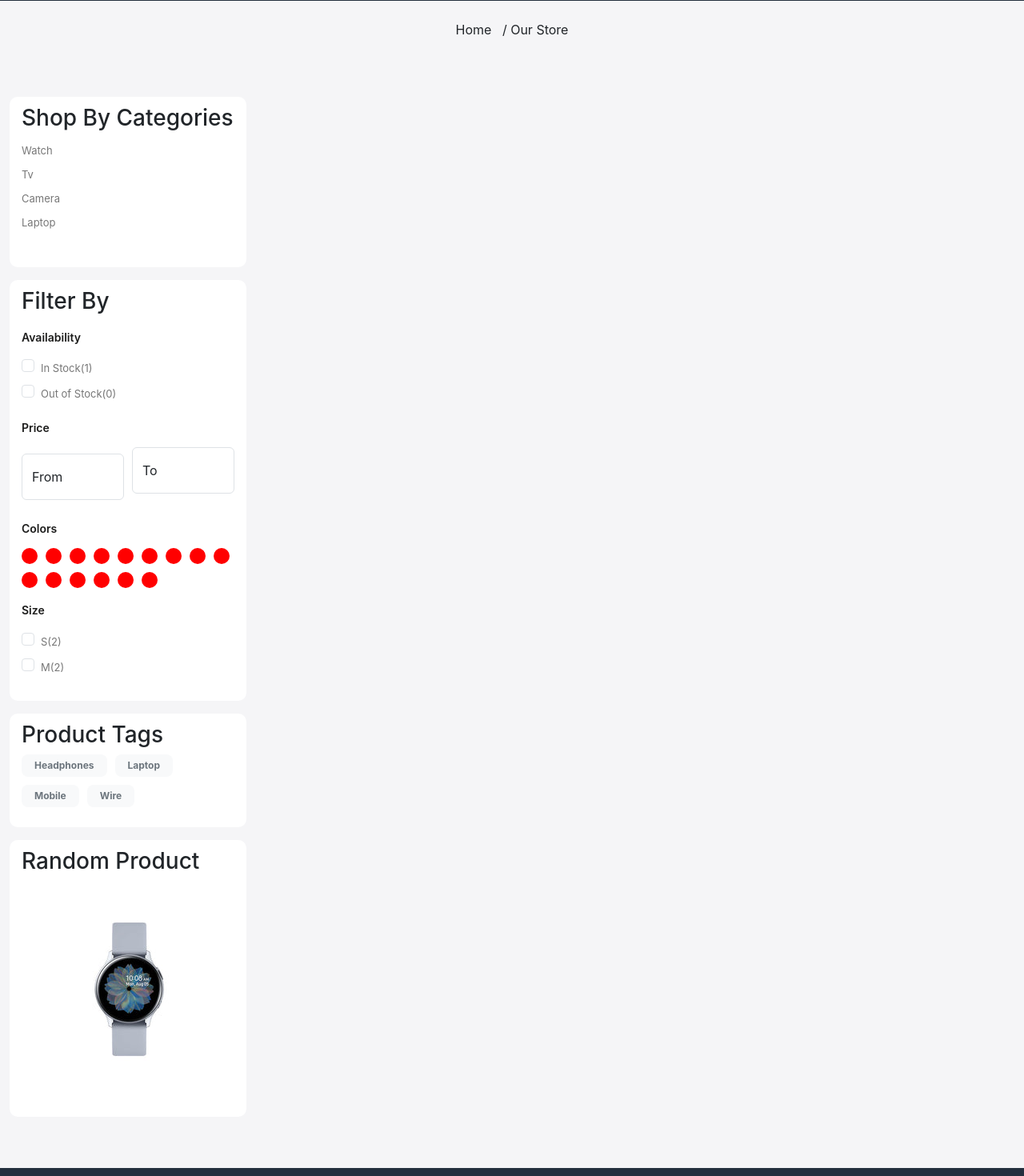
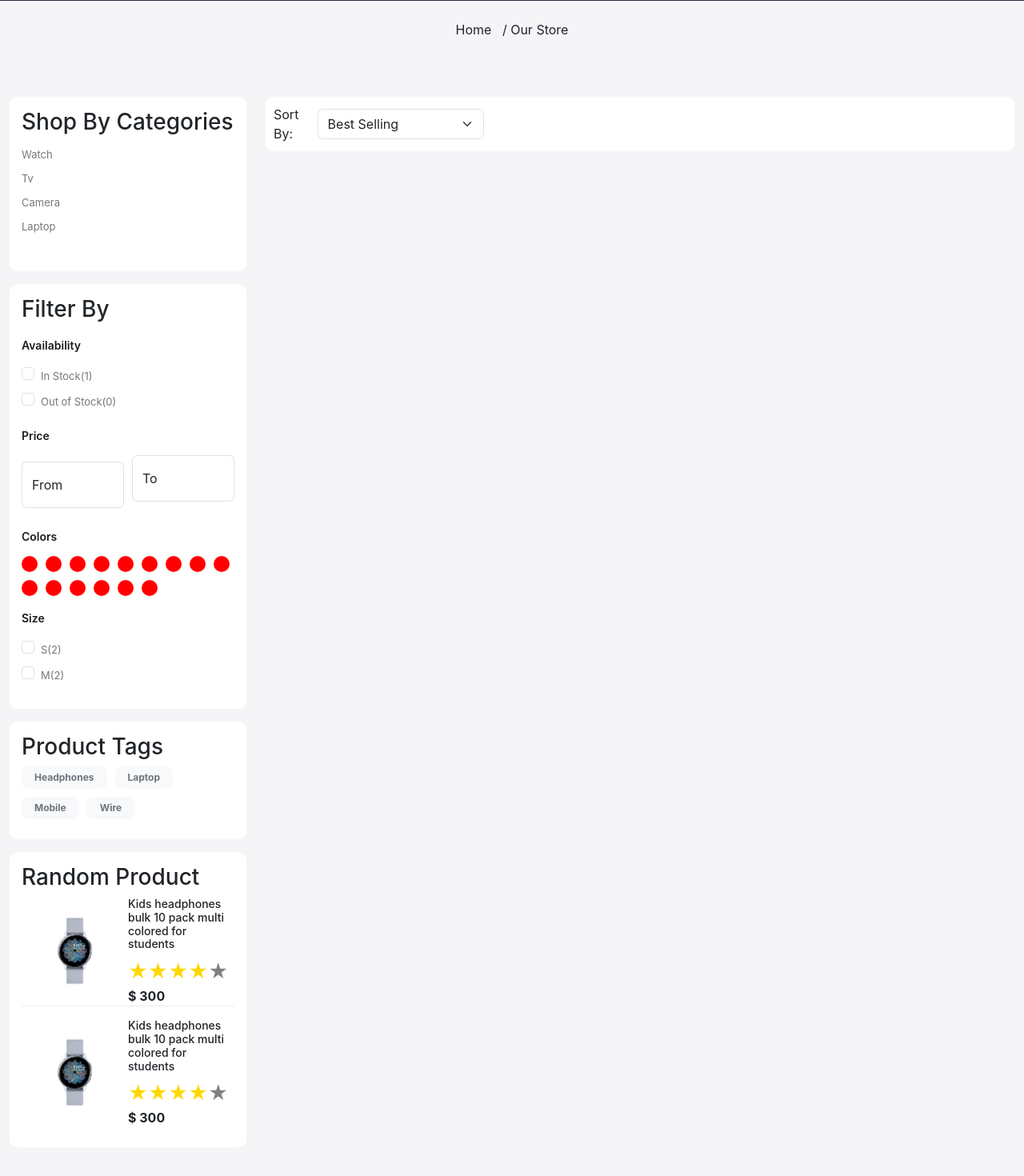
Before and after one commit to yanapeshko/web-shop, a React (Create React App) app: page /store in a window 1280 px wide. Shown: the part 220-1690 px from the top of the page at 80% size. Built offline with nearby package versions, Linux system fonts and the light colour scheme.

Commit message:
added SortBy

```diff
--- a/src/App.css
+++ b/src/App.css
@@ -332,7 +332,7 @@
 .filter-card {
   background-color: white;
   border-radius: 10px;
-  padding: 10px 15px 25px;
+  padding: 15px 15px 25px;
 }
 .filter-title {
   font-size: 16px;
@@ -377,5 +377,17 @@
   background-color: red;
   border-radius: 50%;
 }
+.random-products h5 {
+  font-size: 14px;
+  margin-bottom: 8px;
+}
+.random-products:first-child {
+  border-bottom: 1px solid var(--color-ededed);
+}
+.filter-sort-grid {
+  padding: 10px;
+  background-color: white;
+  border-radius: 10px;
+}
 /* Our Store End */
 /* Home Page End */ ;
--- a/src/pages/OurStore.jsx
+++ b/src/pages/OurStore.jsx
@@ -1,4 +1,5 @@
 import React from "react";
+import ReactStars from "react-rating-stars-component";
 import BreadCrumb from "../components/BreadCrumb";
 import Meta from "../components/Meta";
 
@@ -140,16 +141,92 @@
               <div className="filter-card mb-3">
                 <h3>Random Product</h3>
                 <div>
+                  <div className="random-products mb-3 d-flex">
+                    <div className="w-50">
+                      <img
+                        className="img-fluid"
+                        src="images/watch.jpg"
+                        alt="watch"
+                      />
+                    </div>
+                    <div className="w-50">
+                      <h5>
+                        Kids headphones bulk 10 pack multi colored for students
+                      </h5>{" "}
+                      <ReactStars
+                        count={5}
+                        value={4}
+                        edit={false}
+                        size={24}
+                        activeColor="#ffd700"
+                      />
+                      <b>$ 300</b>
+                    </div>
+                  </div>
                   <div className="random-products d-flex">
-                    <div className="w-25">
-                      <img src="images/watch.jpg" alt="watch" />
+                    <div className="w-50">
+                      <img
+                        className="img-fluid"
+                        src="images/watch.jpg"
+                        alt="watch"
+                      />
                     </div>
-                    <div className="w-75"></div>
+                    <div className="w-50">
+                      <h5>
+                        Kids headphones bulk 10 pack multi colored for students
+                      </h5>{" "}
+                      <ReactStars
+                        count={5}
+                        value={4}
+                        edit={false}
+                        size={24}
+                        activeColor="#ffd700"
+                      />
+                      <b>$ 300</b>
+                    </div>
                   </div>
                 </div>
               </div>
             </div>
-            <div className="col-9"></div>
+            <div className="col-9">
+              <div className="filter-sort-grid">
+                <div className="d-flex justify-content-between align-items-center">
+                  <div className="d-flex align-items-center gap-10">
+                    <p className="mb-0 d-block">Sort By:</p>
+                    <select
+                      className="form-control form-select"
+                      name="sort_by"
+                      id="SortBy"
+                      aria-describedby="ally-refresh-page-message"
+                    >
+                      <option value="manual">Featured</option>
+                      <option value="best-selling" selected="selected">
+                        Best Selling
+                      </option>
+                      <option value="title-ascending">
+                        Alphabetically, A-Z
+                      </option>
+                      <option value="title-descending">
+                        Alphabetically, Z-A
+                      </option>
+                      <option value="price-ascending">
+                        Price, low to high
+                      </option>
+                      <option value="price-descending">
+                        Price, high to low
+                      </option>
+                      <option value="created-ascending">
+                        Date, old to new
+                      </option>
+                      <option value="created-descending">
+                        Date, new to old
+                      </option>
+                    </select>
+                  </div>
+                  <div className="d-flex align-items-center gap-10"></div>
+                </div>
+              </div>
+            </div>
           </div>
         </div>
       </div>
```
